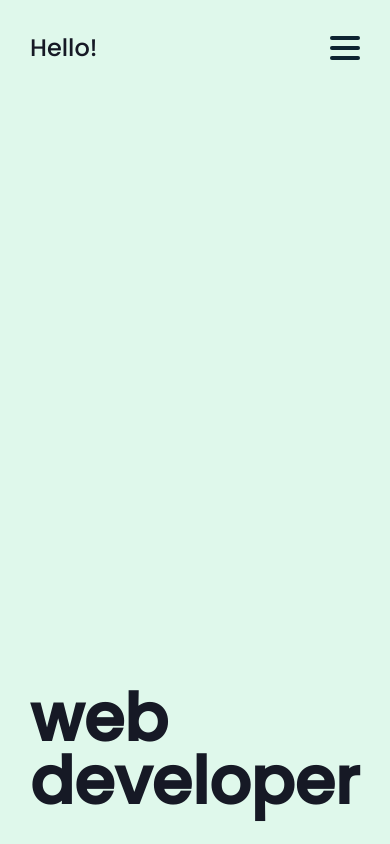
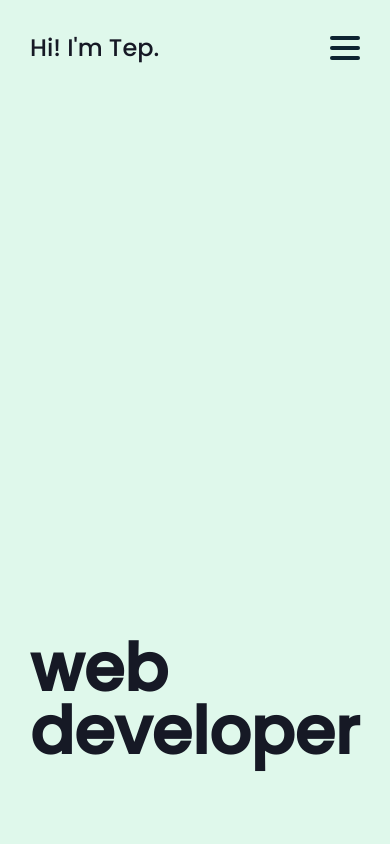
Before and after one commit to tep-y/portfolio2022, a React (Create React App) app: page / in a window 390 px wide. Built offline with nearby package versions, Linux system fonts and the light colour scheme; a web font is replaced by a local one.

Commit message:
modify responsiveness for landscape mode.

```diff
--- a/src/assets/css/main.css
+++ b/src/assets/css/main.css
@@ -433,6 +433,15 @@ footer {
   p {
     font-size: 1.4em;
   }
+  footer {
+    position: absolute;
+    bottom: 0;
+    left: 0;
+    max-height: 50vh;
+    max-width: 50vw;
+    margin: 30px 30px 80px 30px;
+    line-height: 0.98;
+  }
 }
 
 @media all and (min-width: 650px) and (max-width: 959px) {
@@ -450,4 +459,36 @@ footer {
     display: none;
   }
 }
+
+@media all and (max-width: 900px) and (orientation: landscape) {
+  .sidebar-menu {
+    display: -webkit-box;
+    display: -ms-flexbox;
+    display: flex;
+    -webkit-box-orient: vertical;
+    -webkit-box-direction: normal;
+        -ms-flex-direction: column;
+            flex-direction: column;
+    -webkit-box-pack: center;
+        -ms-flex-pack: center;
+            justify-content: center;
+    text-align: left;
+    background-color: #F7F7F7;
+    height: 100vh;
+    width: 100%;
+    padding: 6rem;
+  }
+  footer {
+    position: absolute;
+    bottom: 0;
+    left: 0;
+    max-height: 50vh;
+    max-width: 30vw;
+    margin: 30px 30px 72px 30px;
+    line-height: 0.98;
+  }
+  footer h2 {
+    font-size: 8em;
+  }
+}
 /*# sourceMappingURL=main.css.map */
--- a/src/assets/css/main.scss
+++ b/src/assets/css/main.scss
@@ -293,16 +293,6 @@ footer {
 
 // RESPONSIVENESS
 @media all and (max-width: 649px) {
-  // body {
-  //   width: auto;
-  //   margin: 0;
-  // }
-
-  // header {
-  //   padding: 28px 0;
-  //   text-align: center;
-  //   height: auto;
-  // }
   nav .title {
     display: none;
   }
@@ -379,6 +369,16 @@ footer {
   p {
     font-size: 1.4em;
   }
+
+  footer {
+    position: absolute;
+    bottom: 0;
+    left: 0;
+    max-height: 50vh;
+    max-width: 50vw;
+    margin: 30px 30px 80px 30px;
+    line-height: 0.98;
+  }
 }
 
 @media all and (min-width: 650px) and (max-width: 959px) {
@@ -399,24 +399,32 @@ footer {
   nav .small-title {
     display: none;
   }
-  // footer {
-  //   .tag-description {
-  //     width: 326px;
-  //   }
-  // }
-
-  // nav .left {
-  //   justify-content: left;
-  //   align-items: center;
-  // }
 }
 
 @media all and (max-width: 900px) and (orientation: landscape) {
-  // .landscape-title {
-  //   display: block;
-  // }
+  .sidebar-menu {
+    display: flex;
+    flex-direction: column;
+    justify-content: center;
+    text-align: left;
+    background-color: $grey;
+    height: 100vh;
+    width: 100%;
+    padding: 6rem;
 
-  // footer {
-  //   display: none;
-  // }
+  }
+
+  footer {
+    position: absolute;
+    bottom: 0;
+    left: 0;
+    max-height: 50vh;
+    max-width: 30vw;
+    margin: 30px 30px 72px 30px;
+    line-height: 0.98;
+
+    h2 {
+      font-size: 8em;
+    }
+  }
 }
--- a/src/components/NavBar.js
+++ b/src/components/NavBar.js
@@ -56,7 +56,7 @@ const NavBar = () => {
         animate="visible"
         exit="exit"
       >
-        Hello!
+        Hi! I'm Tep.
       </motion.h3>
       <input className="checkbox" type="checkbox" name="hamburger menu" />
       <div className="hamburger-lines">
```
Also changed, not shown: 1 other file (tests, documents, lock files or other folders).
